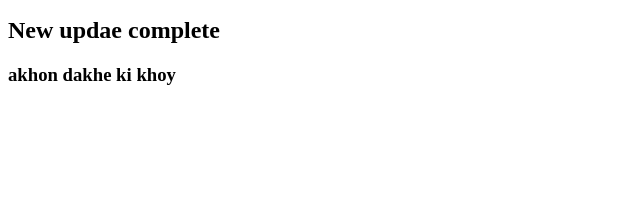
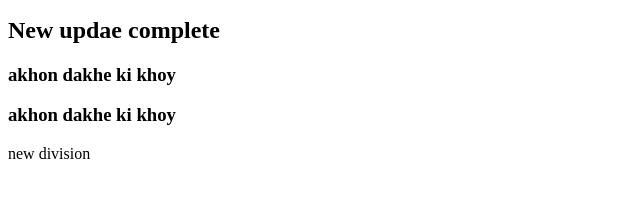
Before and after one commit to mohiuddin-likhon/FIRST-WEB, a plain HTML site: page index.html in a window 1280 px wide. Shown: the part 104-302 px from the top of the page, without its empty margins (0-640 px from the left). Drawn offline with Linux system fonts and the light colour scheme.

Commit message:
division done

```diff
--- a/index.html
+++ b/index.html
@@ -11,6 +11,8 @@
 
     <H2> New updae complete </H2>
     <h3>akhon dakhe ki khoy</h3>
+    <h3>akhon dakhe ki khoy</h3>
+    <div>new division</div>
 </head>
 <body>
 
```
